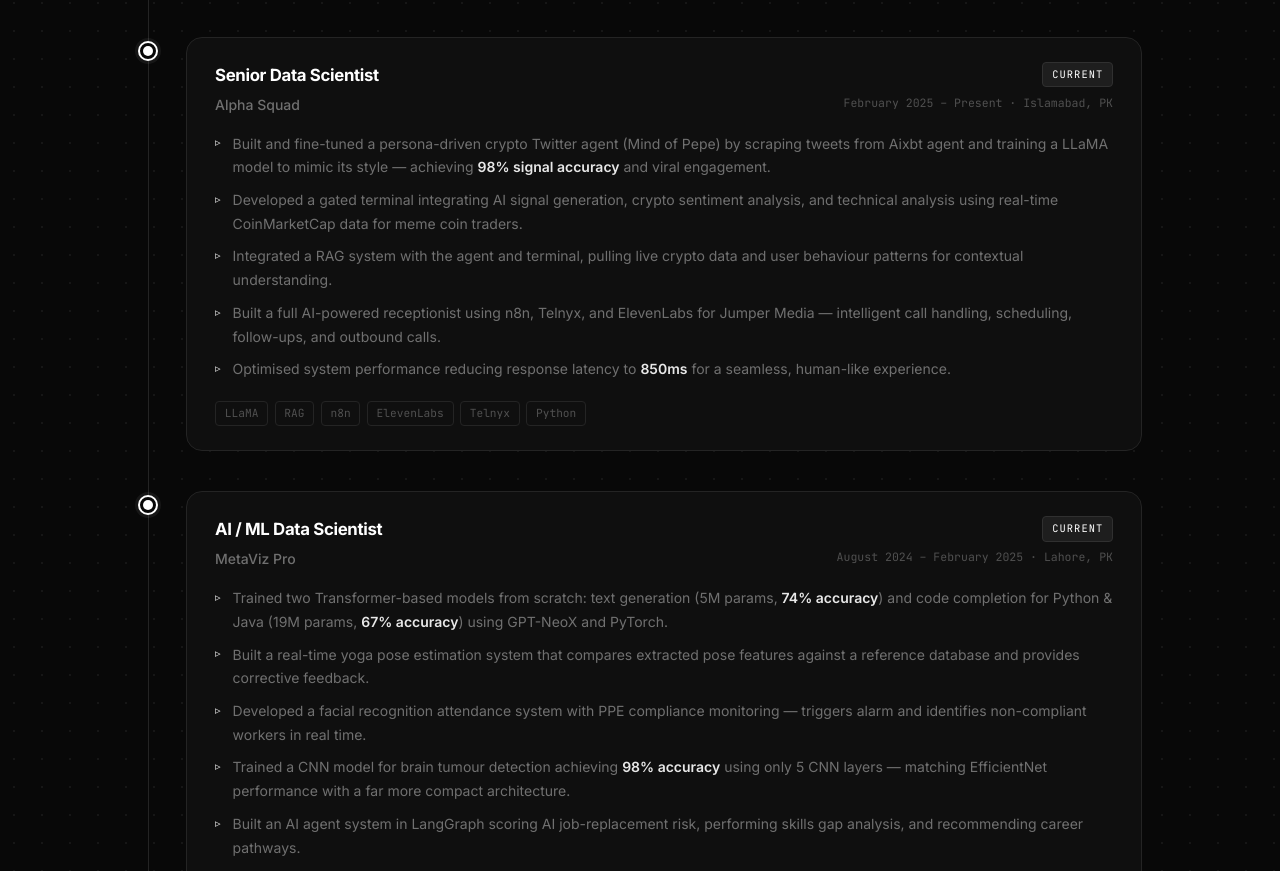
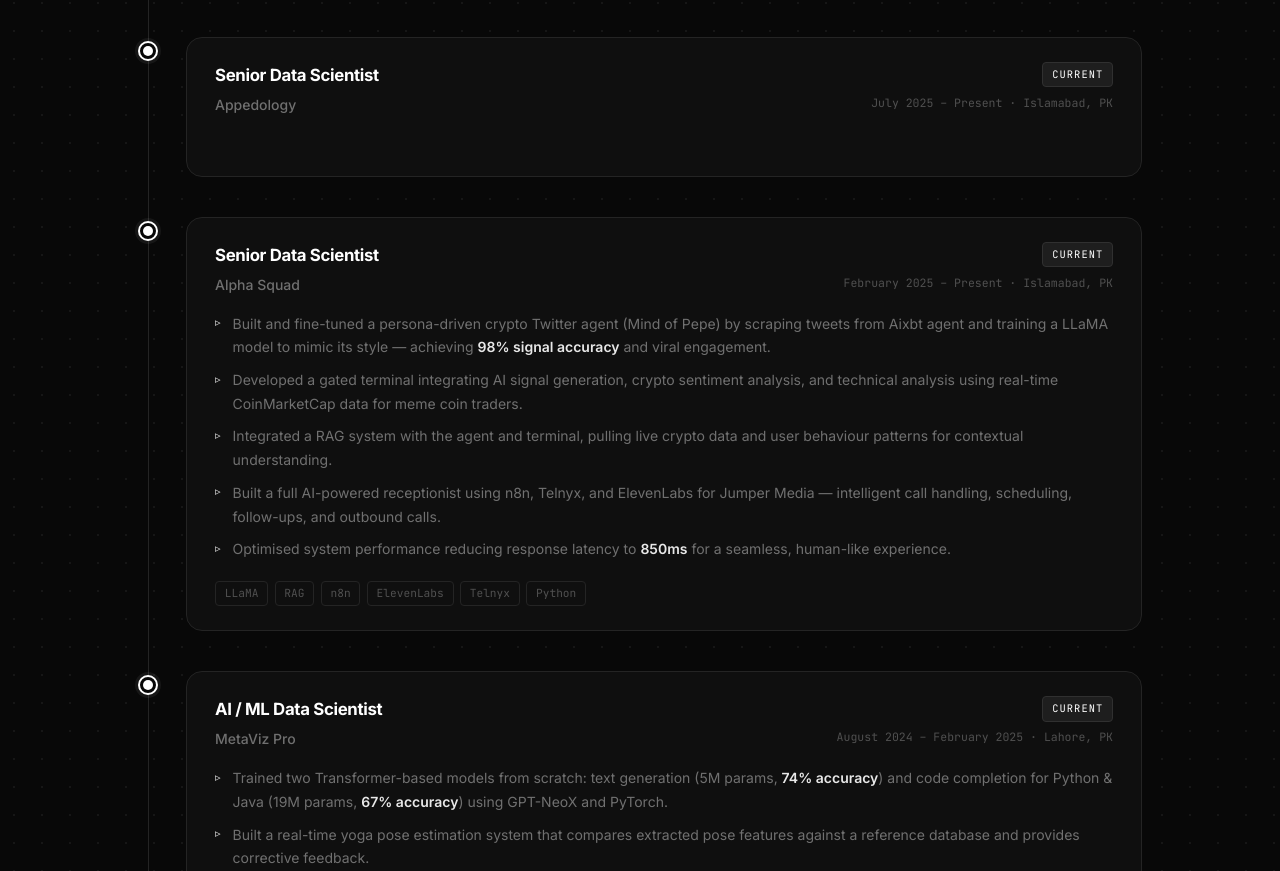
Before and after one commit to syedanwarafridi/syedanwarafridi.github.io, a plain HTML site: page index.html in a window 1280 px wide. Shown: the part 2419-3290 px from the top of the page. Drawn offline with nearby package versions, Linux system fonts and the light colour scheme.

Commit message:
New Fixes

```diff
--- a/assets/css/style.css
+++ b/assets/css/style.css
@@ -1604,7 +1604,6 @@ body::after {
 /* ── Tablet (≤1024px) ── */
 @media (max-width: 1024px) {
   .about-grid { grid-template-columns: 1fr; gap: 3rem; }
-  .about-photo-wrap { display: none; }
   .skills-wall { grid-template-columns: repeat(auto-fill, minmax(95px, 1fr)); }
   .featured-card { grid-template-columns: 1fr; gap: 2rem; }
   .featured-card--reverse { direction: ltr; }
--- a/assets/js/content.js
+++ b/assets/js/content.js
@@ -71,6 +71,16 @@ const PORTFOLIO = {
         'Specialised in rapid prototyping and delivering production-ready AI solutions within tight deadlines.',
       ],
       stack: ['Python', 'LLMs', 'RAG', 'Computer Vision', 'NLP', 'PyTorch'],
+    },
+    {
+      role:     'Senior Data Scientist',
+      company:  'Appedology',
+      period:   'July 2025 – Present',
+      location: 'Islamabad, PK',
+      badge:    'Current',
+      active:   true,
+      bullets: [],
+      stack: [],
     },
     {
       role:     'Senior Data Scientist',
--- a/index.html
+++ b/index.html
@@ -6,6 +6,9 @@
   <meta name="google-site-verification" content="56782af80ccceca6" />
   <meta name="description" content="Syed Anwar — Senior Data Scientist & AI/ML Engineer specialising in LLMs, Deep Learning, and Computer Vision." />
   <title>Syed Anwar | Senior Data Scientist & AI/ML Engineer</title>
+  <link rel="icon" type="image/svg+xml" href="assets/images/favicon.svg" />
+  <link rel="alternate icon" href="assets/images/favicon.svg" />
+  <link rel="apple-touch-icon" href="assets/images/favicon.svg" />
   <link rel="preconnect" href="https://fonts.googleapis.com" />
   <link rel="preconnect" href="https://fonts.gstatic.com" crossorigin />
   <link href="https://fonts.googleapis.com/css2?family=Inter:wght@400;500;600;700;800;900&family=JetBrains+Mono:wght@400;500&display=swap" rel="stylesheet" />
```
Also changed, not shown: assets/images/favicon.svg (added), 2 other files.
